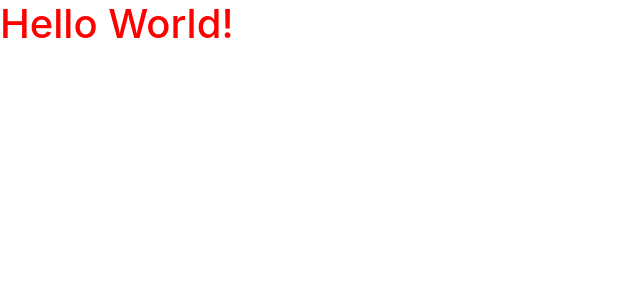
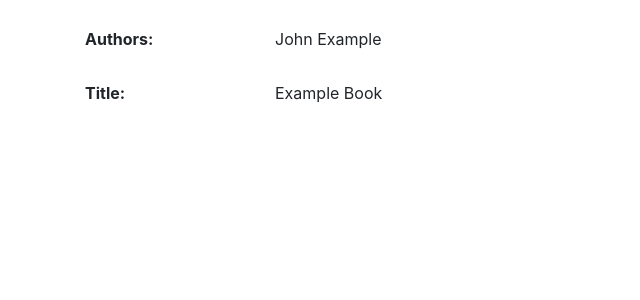
Before and after one commit to devonfw-react-training/foundations, a React (Create React App) app: page / in a window 1280 px wide. Shown: the top 300 px of the page, without its empty margins (0-640 px from the left). Built offline with nearby package versions, Linux system fonts and the light colour scheme.

Commit message:
01-simple-component

```diff
--- a/src/App.module.scss
+++ b/src/App.module.scss
@@ -1,3 +1,3 @@
-.title {
-  color: red;
+.container {
+  margin-top: 20px;
 }
--- a/src/App.tsx
+++ b/src/App.tsx
@@ -1,19 +1,9 @@
-import React, { Component } from "react";
+import React from "react";
+import { BookDetails } from "./book/components/BookDetails/BookDetails";
 import styles from "./App.module.scss";
 
-interface State {
-  title: string;
-}
-
-interface Props {}
-
-export class App extends Component<Props, State> {
-  constructor(props: Props) {
-    super(props);
-    this.state = { title: "Hello World!" };
-  }
-
-  render() {
-    return <h1 className={styles.title}>{this.state.title}</h1>;
-  }
-}
+export const App = () => (
+  <div className={styles.container}>
+    <BookDetails />
+  </div>
+);
--- /dev/null
+++ b/src/book/Book.ts
@@ -0,0 +1,5 @@
+export interface Book {
+  id: number;
+  title: string;
+  authors: string;
+}
--- /dev/null
+++ b/src/book/components/BookDetails/BookDetails.module.scss
@@ -0,0 +1,5 @@
+.form {
+  label {
+    font-weight: bold;
+  }
+}
--- /dev/null
+++ b/src/book/components/BookDetails/BookDetails.tsx
@@ -0,0 +1,48 @@
+import React, { Component } from "react";
+import { Book } from "../../Book";
+import styles from "./BookDetails.module.scss";
+
+interface State {
+  currentBook: Book;
+}
+
+export interface Props {}
+
+export class BookDetails extends Component<Props, State> {
+  state: State = {
+    currentBook: {
+      id: 1,
+      title: "Example Book",
+      authors: "John Example",
+    },
+  };
+
+  render(): React.ReactNode {
+    return (
+      <div className={"container " + styles.form}>
+        <form>
+          <div className="form-group row">
+            <label htmlFor="authors" className="col-sm-2 col-form-label">
+              Authors:
+            </label>
+            <div className="col-sm-10">
+              <p className="form-control-plaintext" id="authors">
+                {this.state.currentBook.authors}
+              </p>
+            </div>
+          </div>
+          <div className="form-group row">
+            <label htmlFor="title" className="col-sm-2 col-form-label">
+              Title:
+            </label>
+            <div className="col-sm-10">
+              <p className="form-control-plaintext" id="title">
+                {this.state.currentBook.title}
+              </p>
+            </div>
+          </div>
+        </form>
+      </div>
+    );
+  }
+}
```
Also changed, not shown: 2 other files (tests, documents, lock files or other folders).
